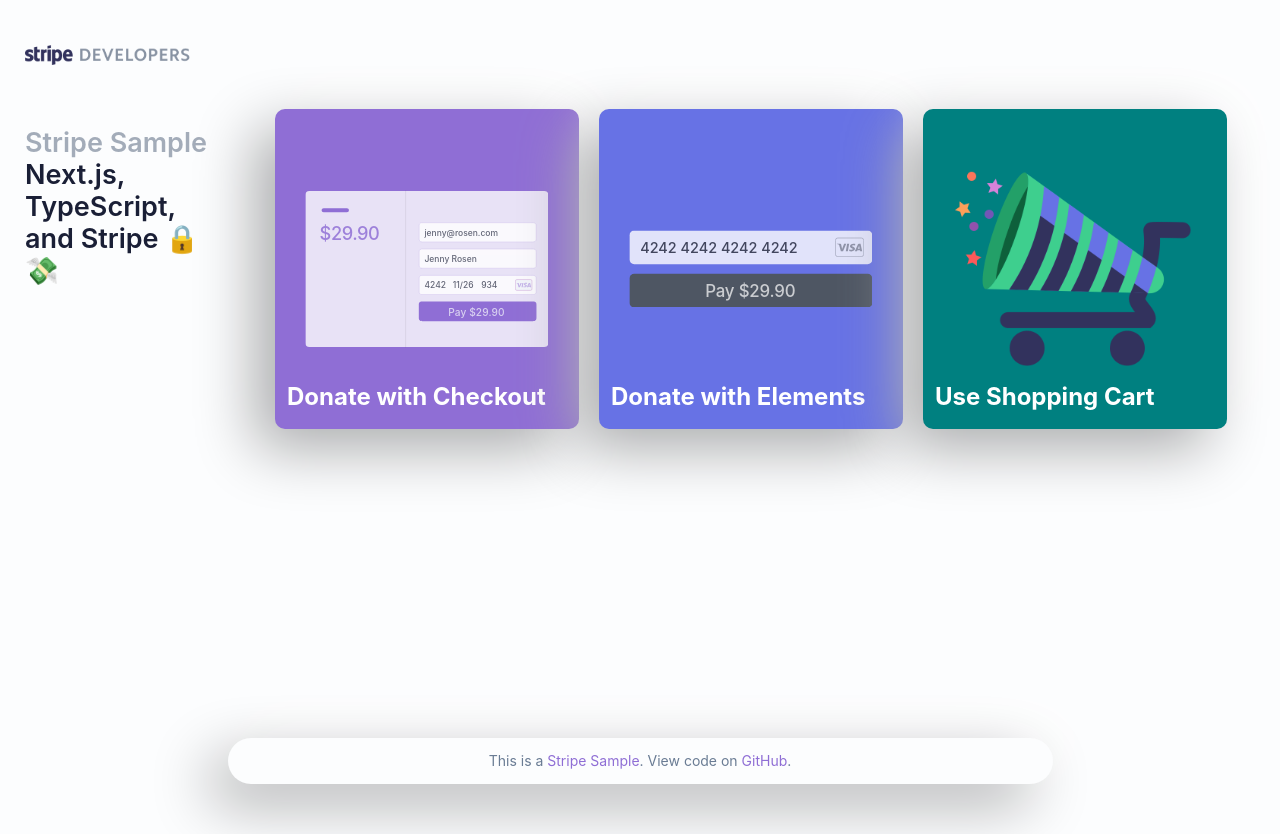
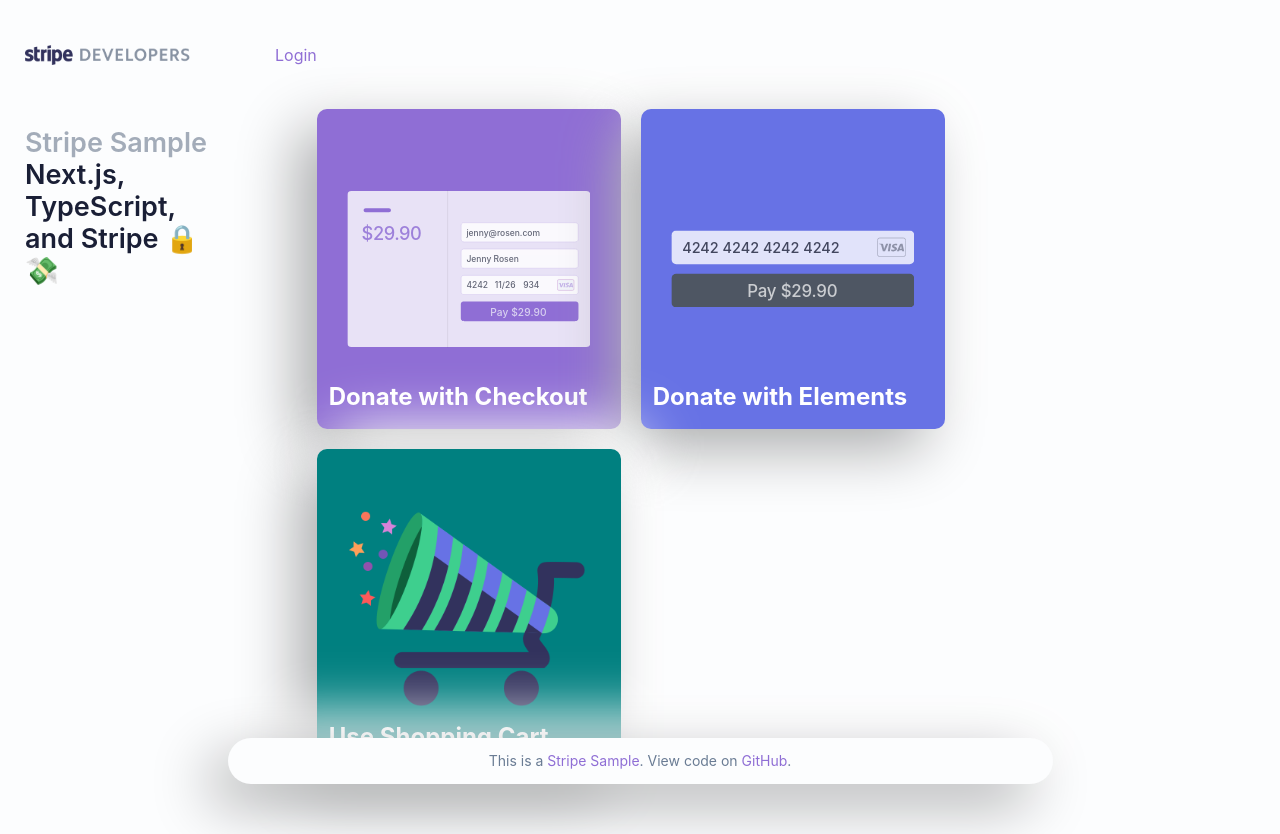
Before and after one commit to wingmatt/ghostlight-playhouse, a Next.js app: page / in a window 1280 px wide. Before the commit the page ends 800 px from the top, so only its background shows below. Built offline with nearby package versions, Linux system fonts and the light colour scheme.

Commit message:
Add login link

```diff
--- a/pages/index.tsx
+++ b/pages/index.tsx
@@ -5,6 +5,7 @@ import Layout from '../components/Layout'
 const IndexPage: NextPage = () => {
   return (
     <Layout title="Home | Next.js + TypeScript Example">
+      <a href="/api/login">Login</a>
       <ul className="card-list">
         <li>
           <Link href="/donate-with-checkout">
```
